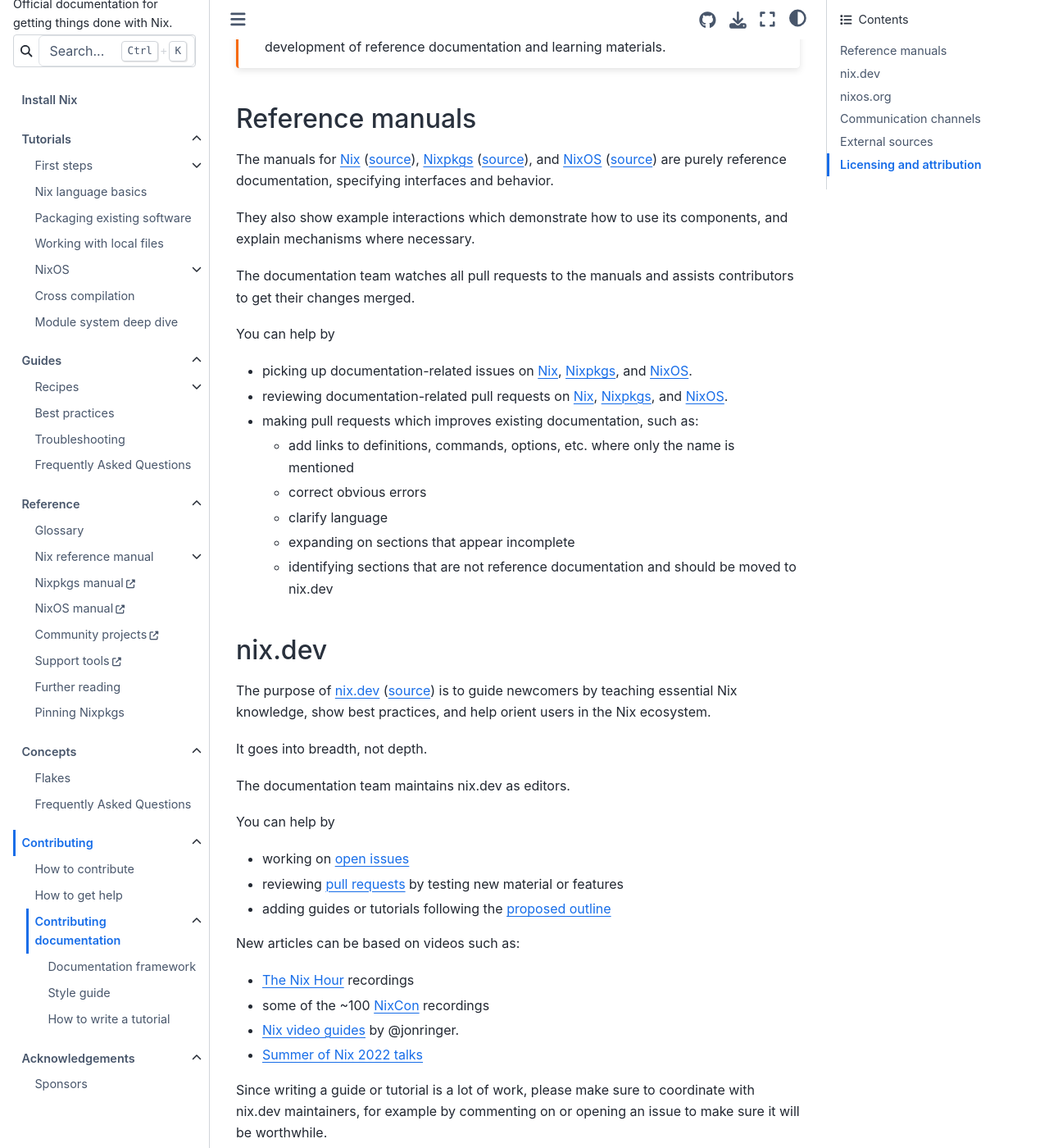
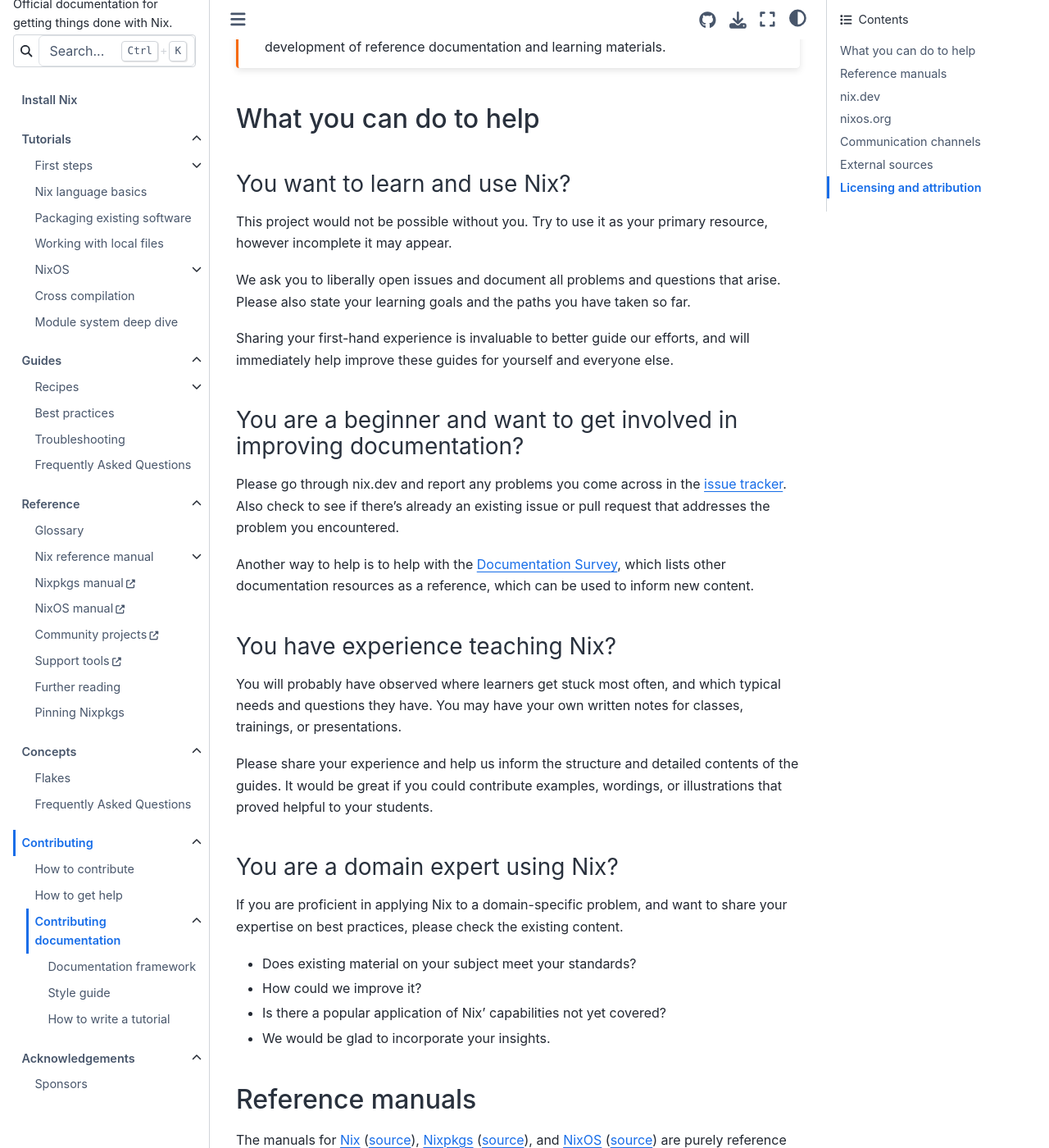
Before and after one commit to NixOS/nix.dev, a Sphinx documentation site: the page built from source/contributing/documentation/index.md, in a window 1280 px wide and 1400 px high, scrolled down 338 px. Shown: the whole window at 82% size. Built offline with Sphinx 7.4.7 and the Sphinx Book theme 1.1.4, drawn with Linux system fonts in a browser that asks for light colours.

Commit message:
contributing: Add section on how to help

```diff
--- a/source/contributing/documentation/index.md
+++ b/source/contributing/documentation/index.md
@@ -8,6 +8,41 @@
 :::{important}
 If you cannot contribute time, consider [donating to the NixOS Foundation's documentation project on Open Collective](https://opencollective.com/nixos/projects/documentation-project) to fund ongoing maintenance and development of reference documentation and learning materials.
 :::
+
+## What you can do to help
+
+### You want to learn and use Nix?
+
+This project would not be possible without you.
+Try to use it as your primary resource, however incomplete it may appear.
+
+We ask you to liberally open issues and document all problems and questions that arise.
+Please also state your learning goals and the paths you have taken so far.
+
+Sharing your first-hand experience is invaluable to better guide our efforts, and will immediately help improve these guides for yourself and everyone else.
+
+### You are a beginner and want to get involved in improving documentation?
+
+Please go through nix.dev and report any problems you come across in the [issue tracker](https://github.com/NixOS/nix.dev/issues).
+Also check to see if there's already an existing issue or pull request that addresses the problem you encountered.
+
+Another way to help is to help with the [Documentation Survey](https://github.com/NixOS/nix.dev/blob/master/maintainers/documentation-survey.md), which lists other documentation resources as a reference, which can be used to inform new content.
+
+### You have experience teaching Nix?
+
+You will probably have observed where learners get stuck most often, and which typical needs and questions they have.
+You may have your own written notes for classes, trainings, or presentations.
+
+Please share your experience and help us inform the structure and detailed contents of the guides.
+It would be great if you could contribute examples, wordings, or illustrations that proved helpful to your students.
+
+### You are a domain expert using Nix?
+
+If you are proficient in applying Nix to a domain-specific problem, and want to share your expertise on best practices, please check the existing content.
+- Does existing material on your subject meet your standards?
+- How could we improve it?
+- Is there a popular application of Nix' capabilities not yet covered?
+- We would be glad to incorporate your insights.
 
 ## Reference manuals
 
```
